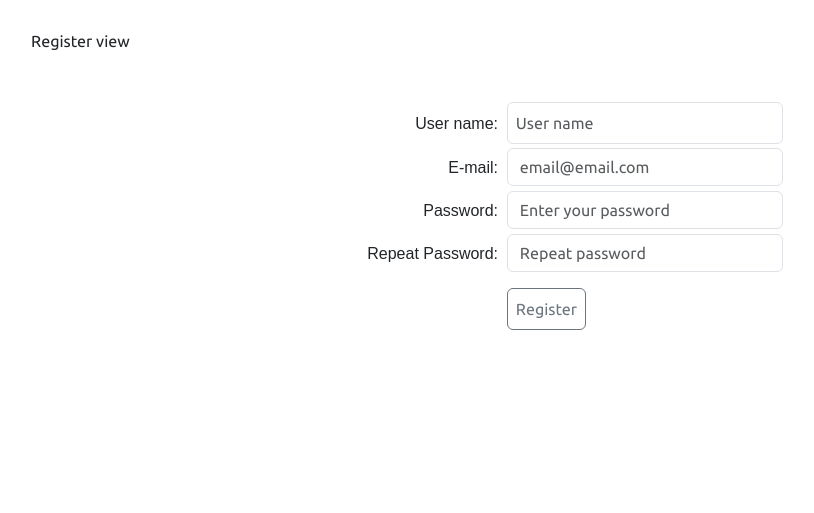
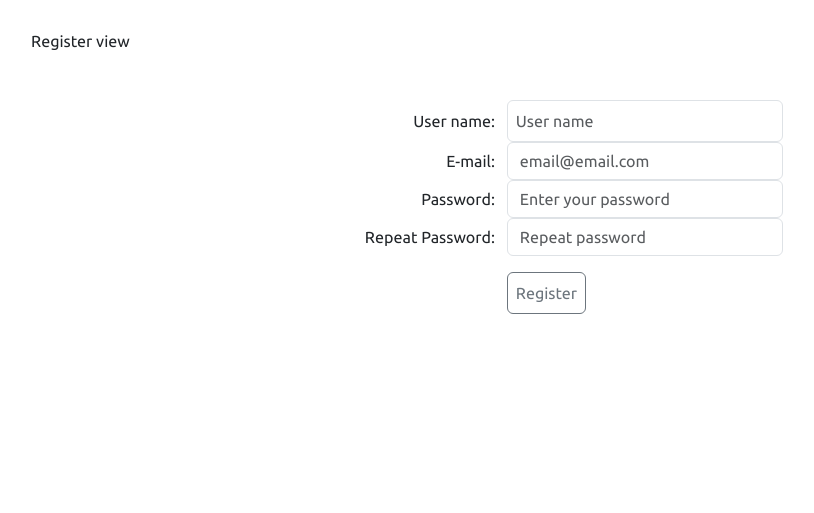
Before and after one commit to u83mm/e-commerce, a PHP site: page /register in a window 1280 px wide. Shown: the part 201-714 px from the top of the page, without its empty margins (45-859 px from the left). Run offline with PHP 8.4, Linux system fonts and the light colour scheme; classes that the project's autoload settings leave out are loaded by file name.

Commit message:
Added some style

```diff
--- a/public/css/estilo.css
+++ b/public/css/estilo.css
@@ -93,14 +93,7 @@ td {
 }
 
 label{
-	display: inline-block;
-	margin-top: 5px;
-	margin-left: 5px;
-	margin-right: 5px;
-	padding-top: 0.5em;
-	font-family: Arial;
-	width: 150px;
-	text-align: right;
+	padding-right: 0.5em;
 }
 
 footer p{
@@ -161,7 +154,7 @@ sup {
 }
 
 input[type=number] {
-	-moz-appearance: textfield;
+	appearance: textfield;
 }
 
 select {
@@ -183,8 +176,13 @@ img {
 	align-self: center;
 }
 
+textarea {
+	resize: none;
+}
 
-
+#price {
+	width: 6em;
+}
 
 /***************** Configuración para móviles **********************/
 @media (max-width:480px) {
```
